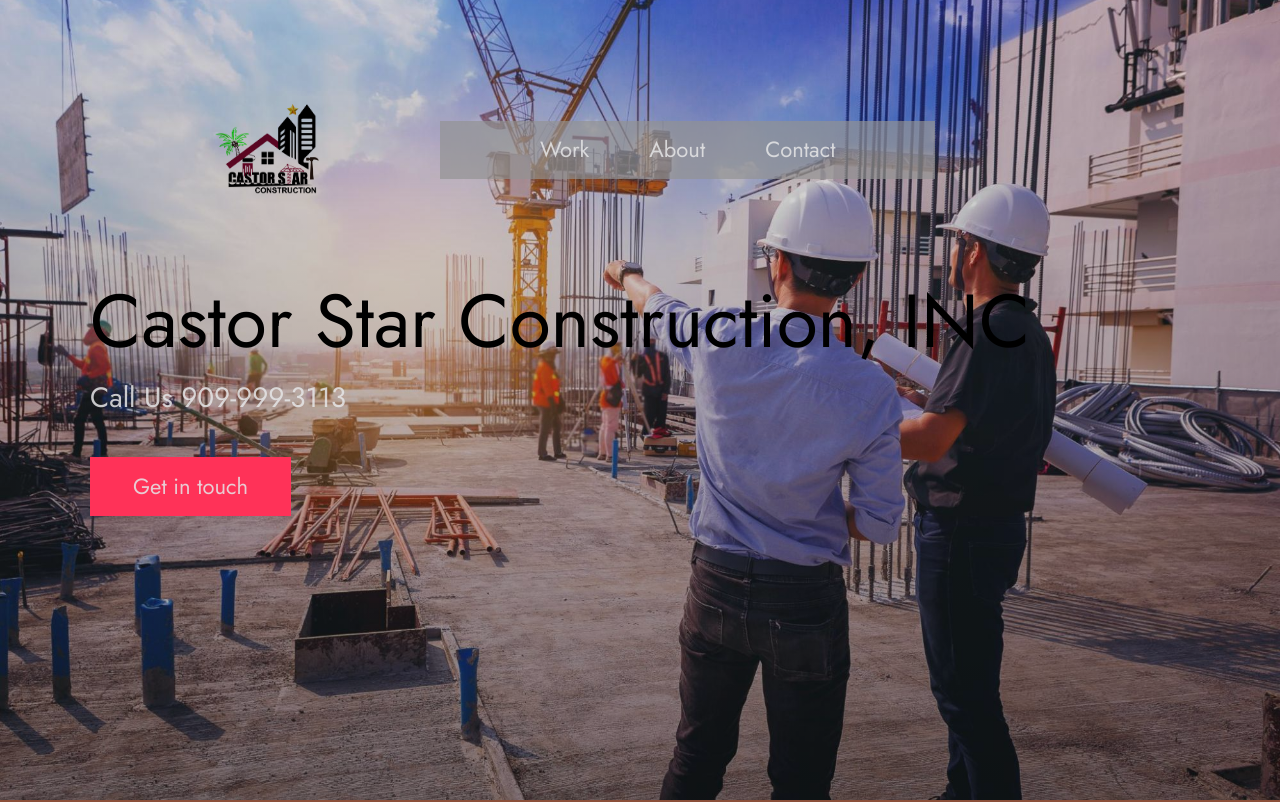
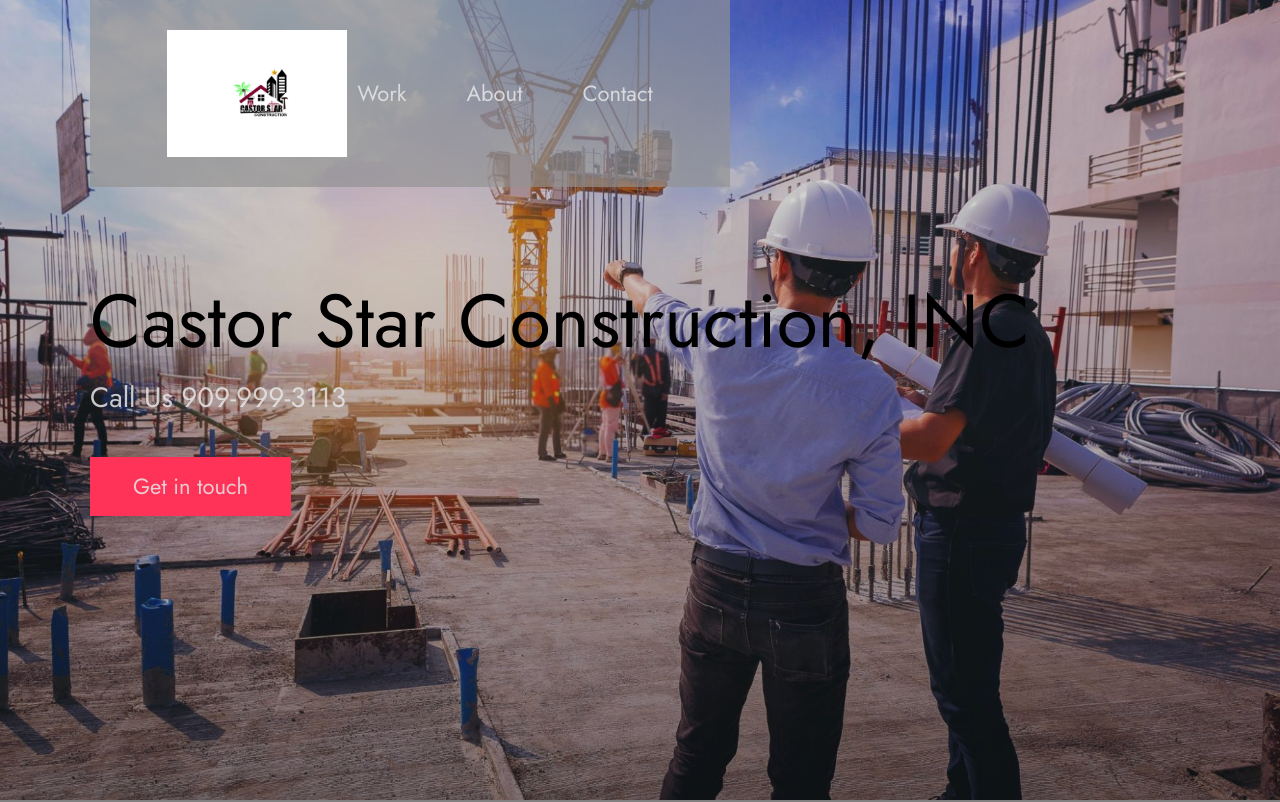
Before and after one commit to youssefsalem34/whatever.github.io, a plain HTML site: page index.html in a window 1280 px wide. Shown: the top 802 px of the page. Drawn offline with Linux system fonts and the light colour scheme.

Commit message:
Update index.css

```diff
--- a/index.css
+++ b/index.css
@@ -73,7 +73,7 @@ body {
     font-weight: 400;
     color: var(--white-1);
     line-height: var(--line-height-normal);
-    background: #8B4F39;
+    background: #808080;
     overflow-x: hidden;
 }
 
@@ -381,30 +381,30 @@ body:not(.user-is-tabbing) a:focus {
     align-items: center;
     /* Center items vertically */
     padding: var(--gutter-normal) 0;
+    position: fixed;
     top: 0;
+    background-color: rgba(146, 146, 146, 0.678);
     /* Optional: Add a background color for better visibility */
-    width: fit-content;
+    width: 50%;
     /* Ensure navbar spans full width */
     z-index: 1000;
 }
 
 .nav__logo {
-    width: 340px;
+    width: 180px;
     /* Adjust the width as per your preference */
     height: auto;
     /* Keeps the aspect ratio */
     margin-right: 1rem;
     /* Adds space between the logo and navigation items */
-    mix-blend-mode: multiply;
 }
 
 .nav__items {
     display: flex;
     list-style: none;
-    padding-left: 100px;
-    padding-right: 100px;
+    padding-left: 0;
     margin: 0;
-    background-color: rgba(146, 146, 146, 0.678);
+
 }
 
 
```
